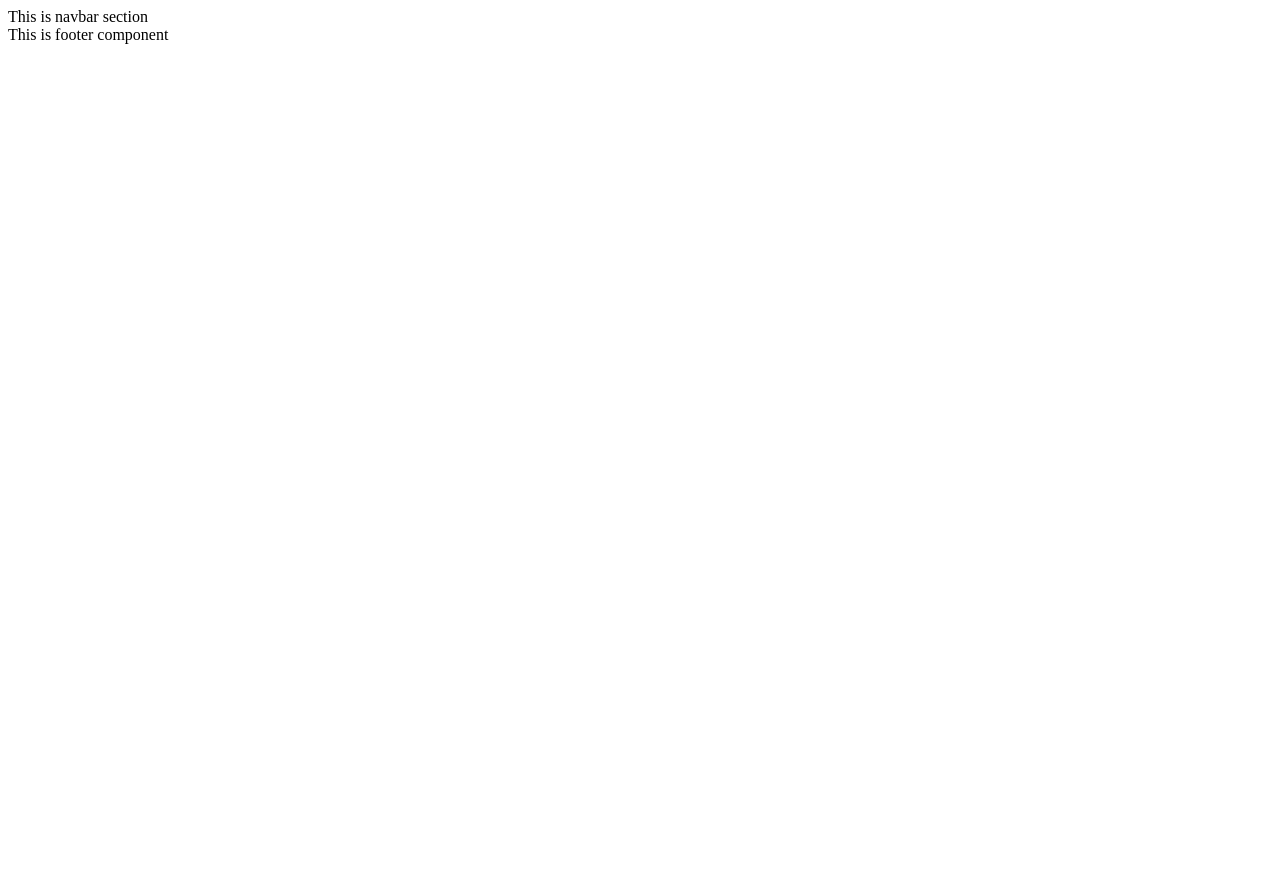
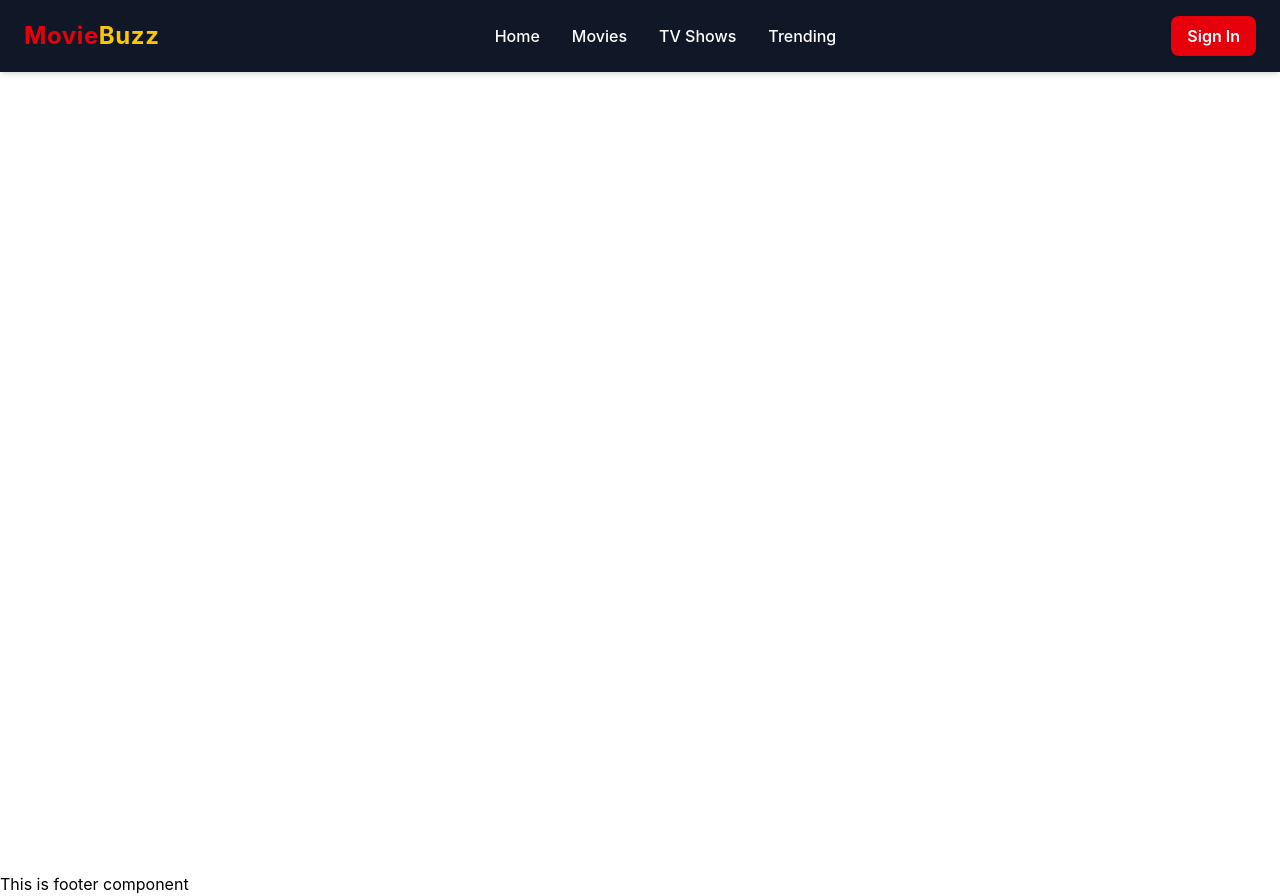
Before and after one commit to mondalnayan007/foundation-assignment-2, a React (Vite) app: page / in a window 1280 px wide. Before the commit the page ends 800 px from the top, so only its background shows below. Built offline with nearby package versions, Linux system fonts and the light colour scheme.

Commit message:
created the navbar

```diff
--- a/src/App.css
+++ /dev/null
@@ -1 +0,0 @@
-@import "tailwindcss";
--- a/src/Components/Navbar.jsx
+++ b/src/Components/Navbar.jsx
@@ -1,11 +1,50 @@
 import React from 'react';
 
 const Navbar = () => {
-    return (
+  return (
+    <nav className="bg-gray-900 text-white px-6 py-4 shadow-md">
+      <div className="max-w-7xl mx-auto flex justify-between items-center">
+
+        {/* Logo Section */}
+        <div className="text-2xl font-bold tracking-wide">
+          <span className="text-red-600">Movie</span>
+          <span className="text-yellow-400">Buzz</span>
+        </div>
+
+        {/* Navigation Menus */}
+        <ul className="hidden md:flex space-x-8 font-medium">
+          <li>
+            <a href="#" className="hover:text-red-500 transition duration-200">
+              Home
+            </a>
+          </li>
+          <li>
+            <a href="#" className="hover:text-red-500 transition duration-200">
+              Movies
+            </a>
+          </li>
+          <li>
+            <a href="#" className="hover:text-red-500 transition duration-200">
+              TV Shows
+            </a>
+          </li>
+          <li>
+            <a href="#" className="hover:text-red-500 transition duration-200">
+              Trending
+            </a>
+          </li>
+        </ul>
+
+        {/* Action Button Section */}
         <div>
-            This is navbar section
+          <button className="bg-red-600 hover:bg-red-700 text-white font-semibold px-4 py-2 rounded-lg transition duration-200 shadow">
+            Sign In
+          </button>
         </div>
-    );
+
+      </div>
+    </nav>
+  );
 };
 
 export default Navbar;
--- a/src/Layout/RootLayout.jsx
+++ b/src/Layout/RootLayout.jsx
@@ -9,7 +9,7 @@ const RootLayout = () => {
             <header>
                 <Navbar></Navbar>
             </header>
-            <main>
+            <main className='min-h-screen'>
                      <Outlet></Outlet>
             </main>
             <footer>
--- a/src/index.css
+++ b/src/index.css
@@ -0,0 +1 @@
+@import "tailwindcss";
```
